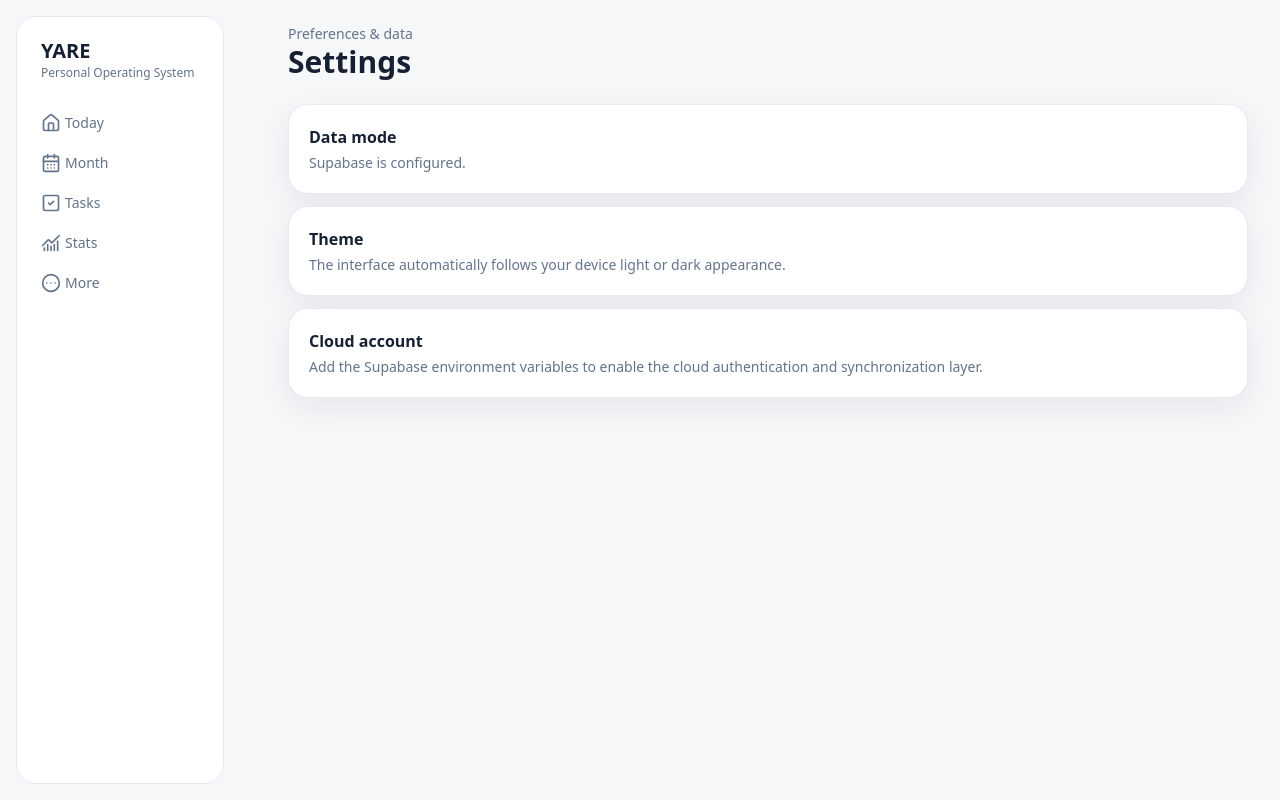
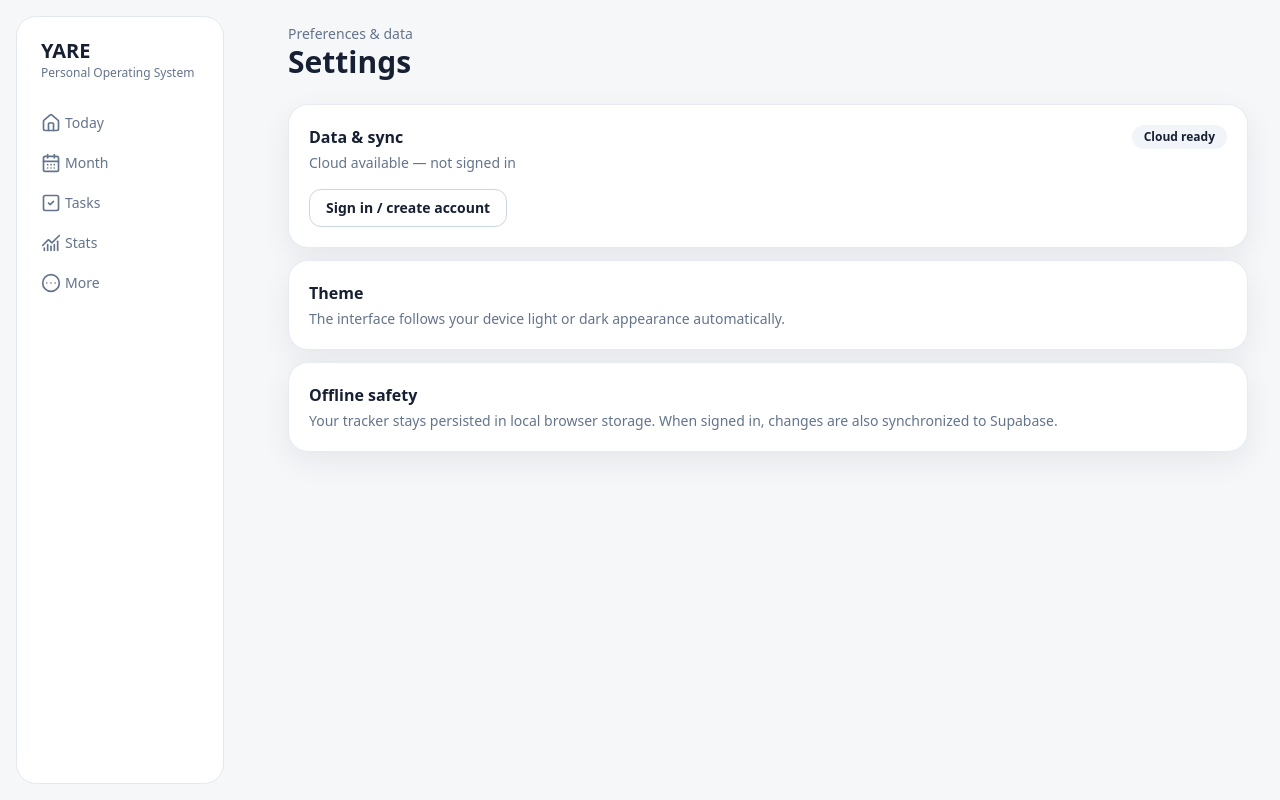
Before and after one commit to Yashwanthreddy21/YARE-Website, a Next.js app: page /settings in a window 1280 px wide. Built offline with nearby package versions, Linux system fonts and the light colour scheme; no server answers.

Commit message:
Show account and synchronization status in settings

```diff
--- a/app/settings/page.tsx
+++ b/app/settings/page.tsx
@@ -1,3 +1,55 @@
 'use client';
+
+import Link from 'next/link';
+import { useAuth } from '@/components/AuthProvider';
 import { isSupabaseConfigured } from '@/services/supabase';
-export default function SettingsPage(){return <div><p className="text-sm text-slate-500">Preferences & data</p><h1 className="mb-6 text-3xl font-black">Settings</h1><div className="space-y-3"><div className="card p-5"><b>Data mode</b><p className="mt-1 text-sm text-slate-500">{isSupabaseConfigured?'Supabase is configured.':'Demo/local mode is active. Your tracker data persists in this browser using local storage.'}</p></div><div className="card p-5"><b>Theme</b><p className="mt-1 text-sm text-slate-500">The interface automatically follows your device light or dark appearance.</p></div><div className="card p-5"><b>Cloud account</b><p className="mt-1 text-sm text-slate-500">Add the Supabase environment variables to enable the cloud authentication and synchronization layer.</p></div></div></div>}
+import { useAppStore } from '@/store/useAppStore';
+
+export default function SettingsPage() {
+  const { user } = useAuth();
+  const syncStatus = useAppStore((s) => s.syncStatus);
+
+  const statusLabel = !isSupabaseConfigured
+    ? 'Local demo mode'
+    : !user
+      ? 'Cloud available — not signed in'
+      : syncStatus === 'synced'
+        ? 'Cloud synced'
+        : syncStatus === 'pending'
+          ? 'Changes waiting to sync'
+          : syncStatus === 'error'
+            ? 'Sync needs attention'
+            : 'Local data';
+
+  return (
+    <div>
+      <p className="text-sm text-slate-500">Preferences & data</p>
+      <h1 className="mb-6 text-3xl font-black">Settings</h1>
+      <div className="space-y-3">
+        <div className="card p-5">
+          <div className="flex items-start justify-between gap-4">
+            <div>
+              <b>Data & sync</b>
+              <p className="mt-1 text-sm text-slate-500">{statusLabel}</p>
+              {user && <p className="mt-1 text-xs text-slate-400">{user.email}</p>}
+            </div>
+            <span className="rounded-full bg-slate-100 px-3 py-1 text-xs font-semibold dark:bg-slate-800">{isSupabaseConfigured ? 'Cloud ready' : 'Local'}</span>
+          </div>
+          <Link href="/account" className="mt-4 inline-flex rounded-xl border border-slate-300 px-4 py-2 text-sm font-semibold dark:border-slate-700">
+            {user ? 'Manage account' : 'Sign in / create account'}
+          </Link>
+        </div>
+
+        <div className="card p-5">
+          <b>Theme</b>
+          <p className="mt-1 text-sm text-slate-500">The interface follows your device light or dark appearance automatically.</p>
+        </div>
+
+        <div className="card p-5">
+          <b>Offline safety</b>
+          <p className="mt-1 text-sm text-slate-500">Your tracker stays persisted in local browser storage. When signed in, changes are also synchronized to Supabase.</p>
+        </div>
+      </div>
+    </div>
+  );
+}
```
